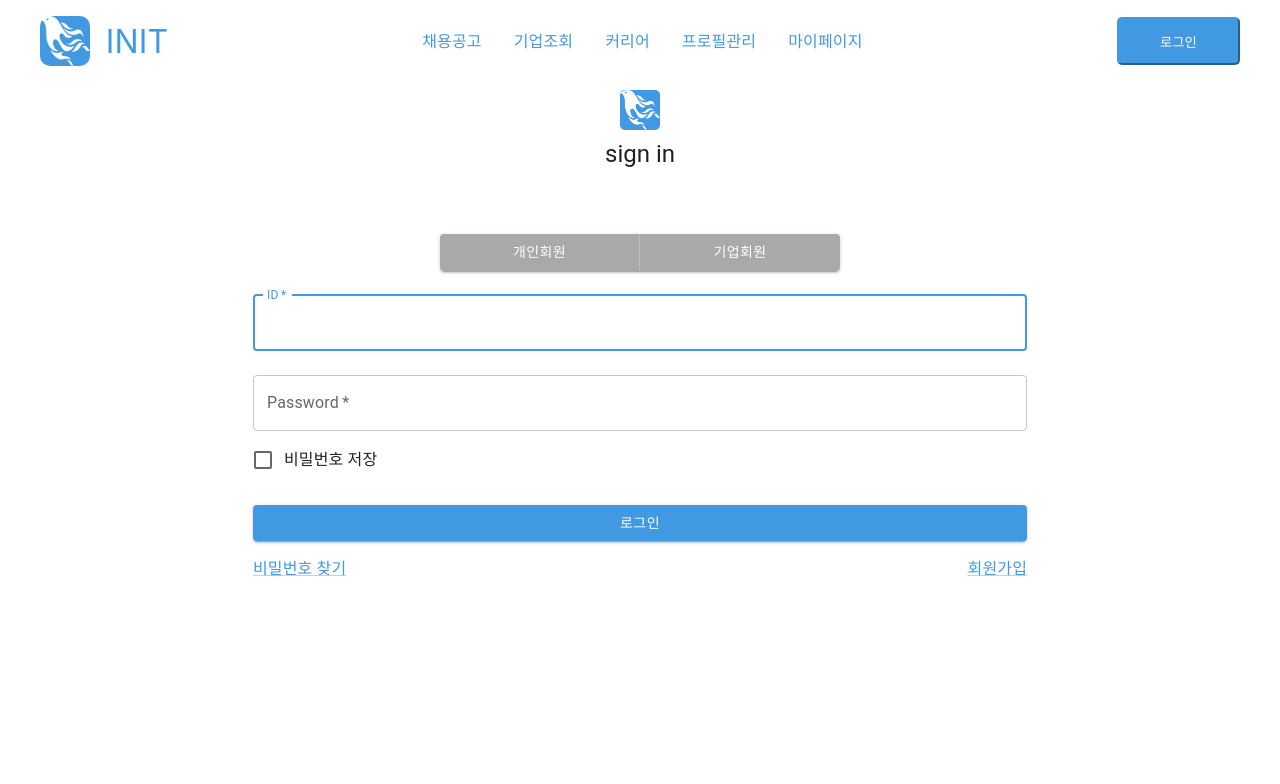
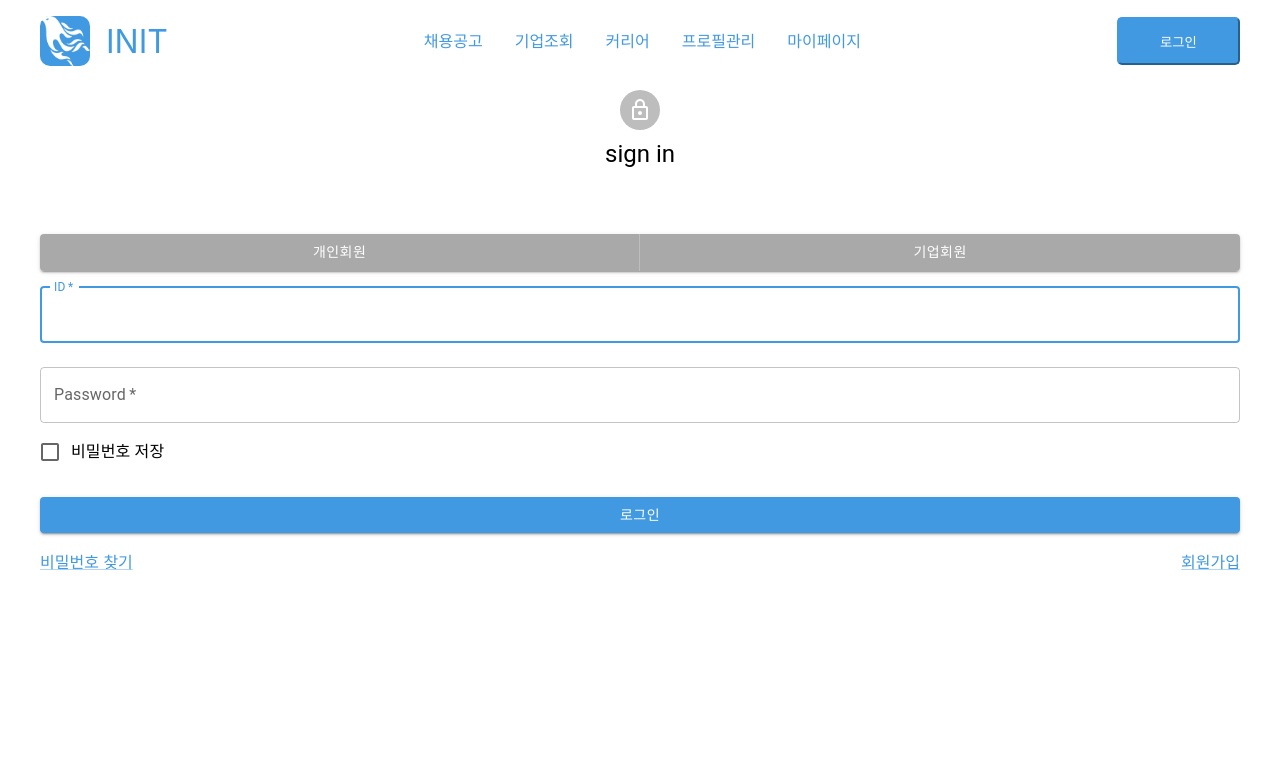
Before and after one commit to mtvsteampheonix/INITCLIENT, a React (Create React App) app: page /member/login in a window 1280 px wide. Shown: the top 784 px of the page. Built offline with nearby package versions, Linux system fonts and the light colour scheme.

Commit message:
Feat: "Layout.js" 컨테이너 추가
내부 content 1200사이즈로 자동 조절되도록 container 추가

```diff
--- a/src/layouts/Layout.js
+++ b/src/layouts/Layout.js
@@ -1,12 +1,15 @@
 import {Outlet} from 'react-router-dom';
 import Header from '../components/commons/Header';
 import Footer from '../components/commons/Footer';
+import {Container} from '@mui/material';
 
 function Layout() {
   return (
     <div>
       <Header />
-      <Outlet />
+      <Container fixed maxWidth='lg' disableGutters sx={{minWidth: '400px'}}>
+        <Outlet />
+      </Container>
       <Footer />
     </div>
   );
--- a/src/pages/members/Login.js
+++ b/src/pages/members/Login.js
@@ -2,7 +2,6 @@ import {
   Avatar,
   ButtonGroup,
   Checkbox,
-  CssBaseline,
   FormControlLabel,
   TextField,
   Typography,
@@ -10,40 +9,37 @@ import {
   Grid,
   Link
 } from '@mui/material';
-
-import {Box, Container} from '@mui/system';
+import LockOutlinedIcon from '@mui/icons-material/LockOutlined';
+import {Box} from '@mui/system';
 
 function Login() {
   return (
     <>
-      <Container component='main'>
-        <CssBaseline />
       <Box
         sx={{
-            MainTop: 8,
           display: 'flex',
-            flexDirection: 'column',
-            alignItems: 'center'
+          alignItems: 'center',
+          flexDirection: 'column'
         }}
       >
-          <Avatar
-            src='/logo.png'
-            sx={{m: 1, borderRadius: '5px', backgroundColor: '#4199e1'}}
-            variant='square'
-          ></Avatar>
+        <Avatar sx={{m: 1}}>
+          <LockOutlinedIcon />
+        </Avatar>
         <Typography component='h1' variant='h5'>
           sign in
         </Typography>
+      </Box>
+
       <ButtonGroup
         variant='contained'
         aria-label='selectedMemberType'
+        fullWidth
         sx={{marginTop: 8}}
         color='gray'
       >
-            <Button sx={{width: '200px'}}>개인회원</Button>
-            <Button sx={{width: '200px'}}>기업회원</Button>
+        <Button>개인회원</Button>
+        <Button>기업회원</Button>
       </ButtonGroup>
-          <Box component='div' sx={{marginTop: 1}}>
       <TextField
         margin='normal'
         required
@@ -85,9 +81,6 @@ function Login() {
         </Grid>
       </Grid>
       <img src='/titleLogo.svg' alt='titleLogoImg'></img>
-          </Box>
-        </Box>
-      </Container>
     </>
   );
 }
--- a/src/pages/members/regist/AgreeTerms.js
+++ b/src/pages/members/regist/AgreeTerms.js
@@ -1,3 +1,4 @@
+import {Margin} from '@mui/icons-material';
 import {
   Checkbox,
   FormGroup,
@@ -89,15 +90,7 @@ export default function AgreeTerms() {
   );
   return (
     <>
-      <Stack
-        justifyContent='center'
-        spacing={1}
-        minWidth={800}
-        margin='auto'
-        paddingBottom={10}
-        width={1200}
-        alignContent='center'
-      >
+      <Stack>
         <Box sx={{display: 'flex', justifyContent: 'center'}}>
           <img style={{width: '300px'}} src='/titleLogo.svg' alt='titleLogo' />
         </Box>
@@ -115,7 +108,7 @@ export default function AgreeTerms() {
           />
           {childrenCheckBox}
         </FormGroup>
-        <Stack direction='row' spacing={5} height={70}>
+        <Stack direction='row' spacing={5} height={70} margin={5}>
           {isCheckedRequired() ? (
             <>
               <Button
```
Lines whose indentation alone changed are shown as unchanged.
